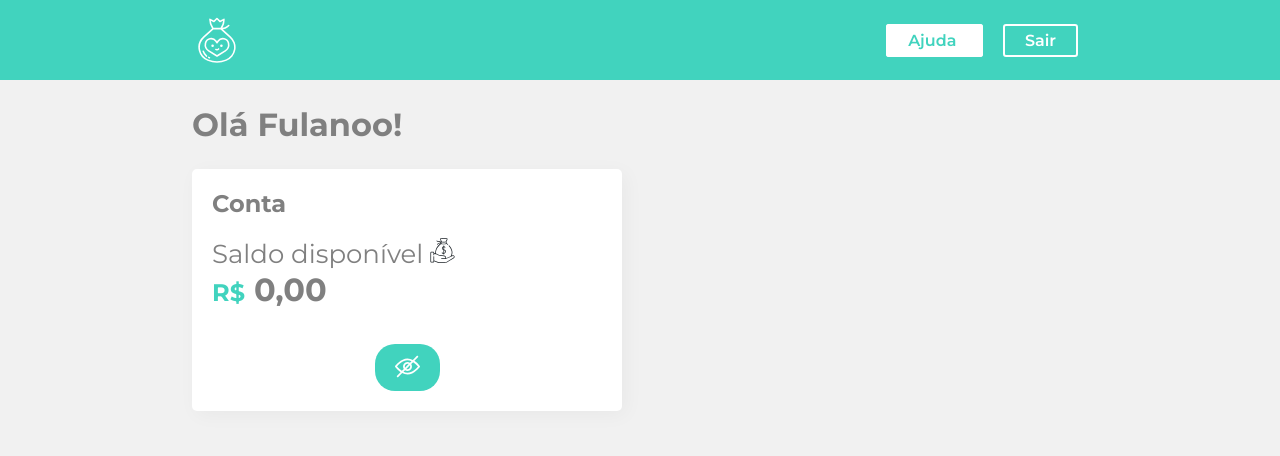
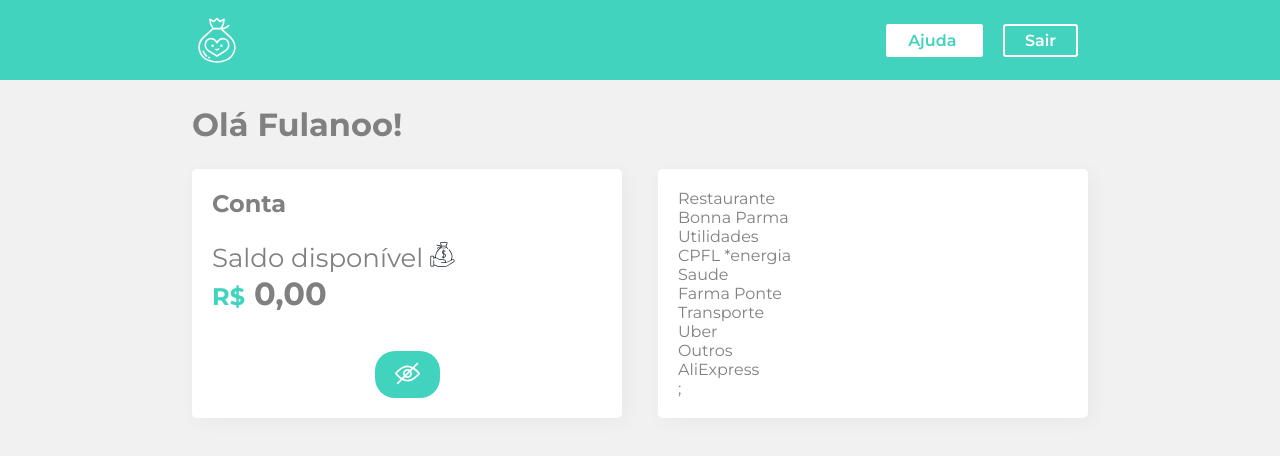
Before and after one commit to Henryk212/componentesreact, a React (Create React App) app: page / in a window 1280 px wide. Shown: the top 456 px of the page. Built offline with nearby package versions, Linux system fonts and the light colour scheme.

Commit message:
subindo atualização

```diff
--- a/src/Components/Container/index.jsx
+++ b/src/Components/Container/index.jsx
@@ -2,11 +2,18 @@ import React from "react";
 import Titulo from "../Titulo";
 import Conta from "../Conta";
 import styled from "styled-components";
+import Extrato from "../Extrato";
 
 const Container = styled.div`
 background-color: #f1f1f1;
 min-height: 90vh;
 padding: 0px 15vw;
+
+@media (max-width: 800px) {
+
+    flex-direction: column;
+  }
+
 `;
 const Conteudo = styled.section`
 display: flex;
@@ -19,6 +26,7 @@ export default () => {
       <Titulo>Olá Fulanoo!</Titulo>
       <Conteudo>
         <Conta />
+        <Extrato></Extrato>
       </Conteudo>
     </Container>
   );
--- /dev/null
+++ b/src/Components/Extrato/index.jsx
@@ -0,0 +1,24 @@
+import React from 'react'
+import { Box } from '../UI'
+import { extratoLista } from '../../info'
+
+export default function Extrato() {
+  return (
+    <Box>
+   {
+    extratoLista.updates.map(({id,type,value, from,date}) => {
+        return(
+        <div key={id}>
+            <div>{type}</div>
+            <div>{from}</div>
+
+        </div>
+    )
+    })
+
+   };
+
+
+    </Box>
+  )
+}
--- a/src/Components/UI/index.jsx
+++ b/src/Components/UI/index.jsx
@@ -14,6 +14,12 @@ border-radius: 5px;
 box-shadow: 4px 4px 20px 0px rgba(0, 0, 0, 0.04);
 padding: 20px;
 width: 48%;
+
+@media (max-width: 800px) {
+      width: 95%;
+      margin: 5px;
+    }
+
 `
 export const Saldo = styled.div`
 font-weight: 700;
--- a/src/assets/estilos.css
+++ /dev/null
@@ -1,18 +0,0 @@
-
-
-
-
-
-
-
-
-@media (max-width: 800px) {
-  .box {
-    width: 95%;
-    margin: 5px;
-  }
-
-  .conteudo {
-    flex-direction: column;
-  }
-}
--- a/src/index.js
+++ b/src/index.js
@@ -1,6 +1,6 @@
 import React from "react";
 import ReactDOM from "react-dom";
 import App from "./App";
-import "./assets/estilos.css";
+
 
 ReactDOM.render(<App />, document.getElementById("root"));
```
